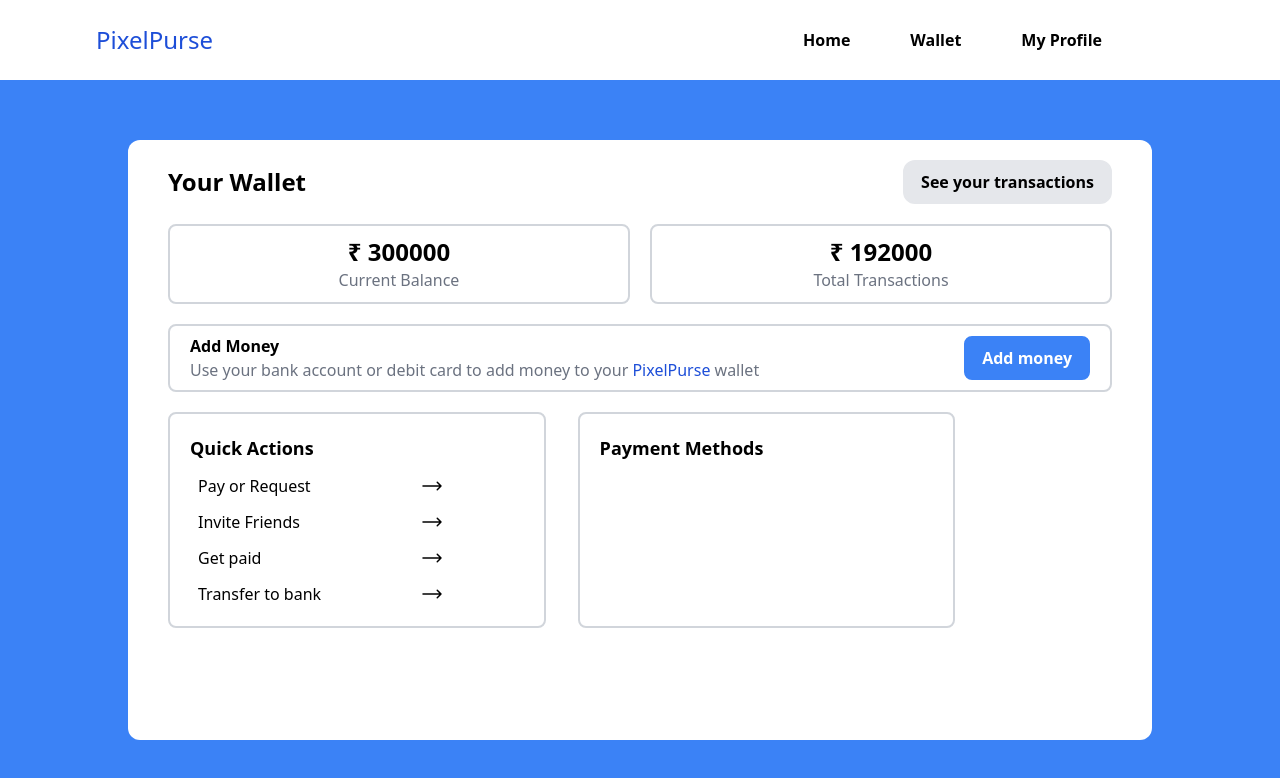
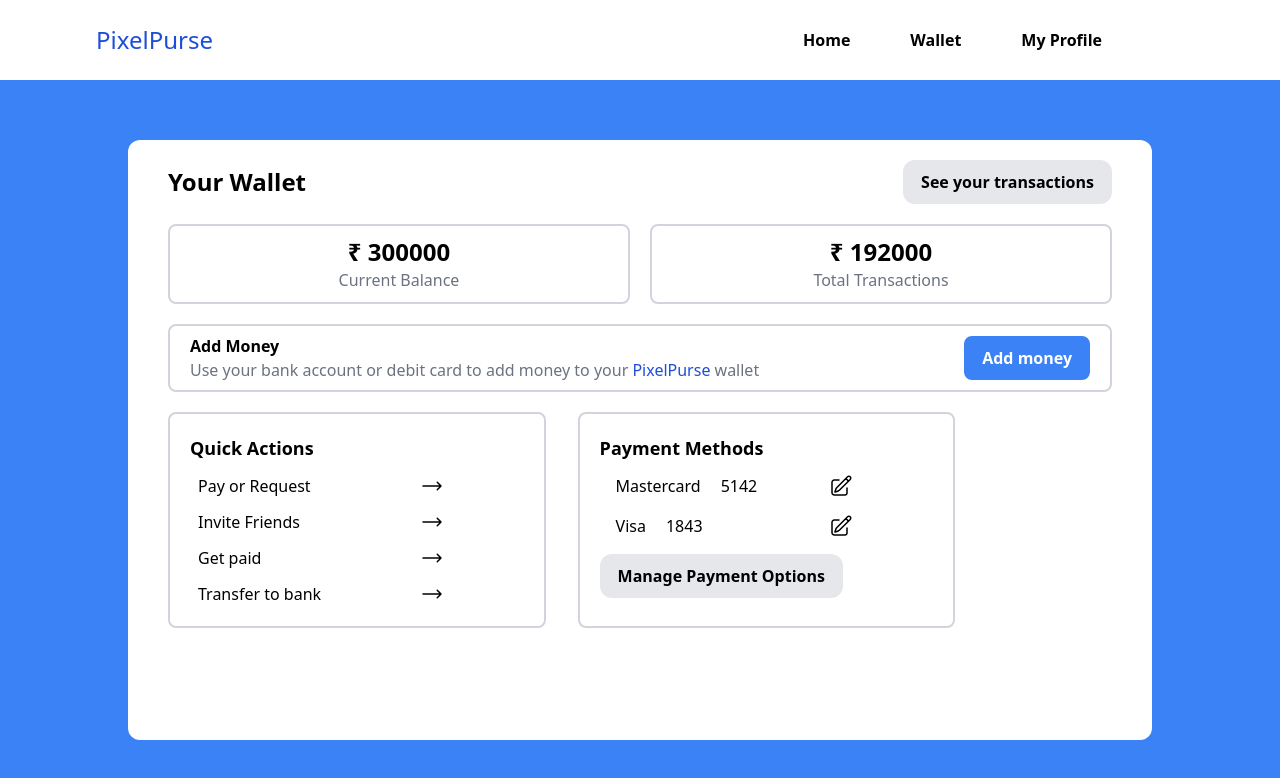
Before and after one commit to harshithm2508/PixelPurse, a React (Vite) app: page /wallet in a window 1280 px wide. Shown: the top 778 px of the page. Built offline with nearby package versions, Linux system fonts and the light colour scheme.

Commit message:
Added Payment Options

```diff
--- /dev/null
+++ b/src/components/PaymentOptions.tsx
@@ -0,0 +1,16 @@
+interface PaymentOptionProps{
+    nameOfCard : string;
+    cardNumber : string;
+}
+
+export default function PaymentOption({nameOfCard, cardNumber} : PaymentOptionProps){
+    return(
+        <div className=" hover:cursor-pointer hover:border-b-2 hover:border-l-2 hover:border-r-2 rounded-lg hover:pb-1 pr-20 pt-2 pl-4 hover:shadow-xl hover:shadow-blue-200  mt-1 mb-2 flex justify-between items-center">
+            <div className=" flex gap-5">
+                <div>{nameOfCard}</div>
+                <div>{cardNumber}</div>
+            </div>
+            {<svg xmlns="http://www.w3.org/2000/svg" fill="none" viewBox="0 0 24 24" strokeWidth={1.5} stroke="currentColor" className="size-6"> <path strokeLinecap="round" strokeLinejoin="round" d="m16.862 4.487 1.687-1.688a1.875 1.875 0 1 1 2.652 2.652L10.582 16.07a4.5 4.5 0 0 1-1.897 1.13L6 18l.8-2.685a4.5 4.5 0 0 1 1.13-1.897l8.932-8.931Zm0 0L19.5 7.125M18 14v4.75A2.25 2.25 0 0 1 15.75 21H5.25A2.25 2.25 0 0 1 3 18.75V8.25A2.25 2.25 0 0 1 5.25 6H10" /></svg>}
+        </div>
+    )
+}
--- a/src/pages/Wallet.tsx
+++ b/src/pages/Wallet.tsx
@@ -3,6 +3,7 @@
 import { WalletBalance, TotalTransactions } from "../state/atoms/MonetaryState";
 import { useRecoilState } from "recoil";
 import QuickActionBar from "../components/QuickActionBar";
+import PaymentOption from "../components/PaymentOptions";
 
 export default function Wallet(){
 
@@ -59,6 +60,9 @@
                     {/* Payment Methods  */}
                     <div className=" w-2/5 p-5 border-gray-300 border-2 rounded-lg">
                         <div className=" font-bold text-lg">Payment Methods</div>
+                        <PaymentOption nameOfCard="Mastercard" cardNumber="5142"/>
+                        <PaymentOption nameOfCard="Visa" cardNumber="1843"/>
+                        <Button text="Manage Payment Options" bgColor="bg-gray-200" color="black" border="rounded-xl" margin=" mt-2"/>
                     </div>
                 </div>
 
```
